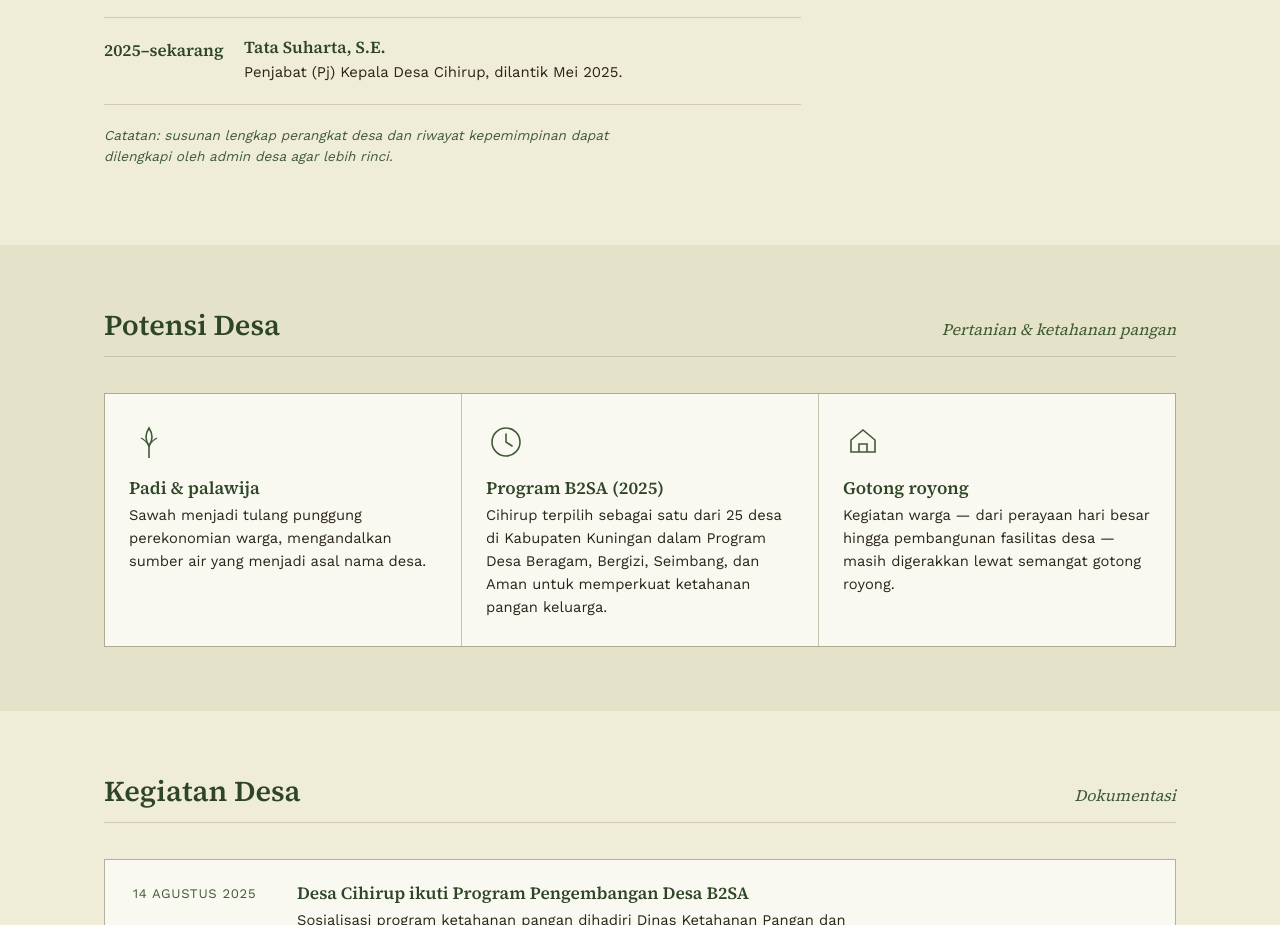
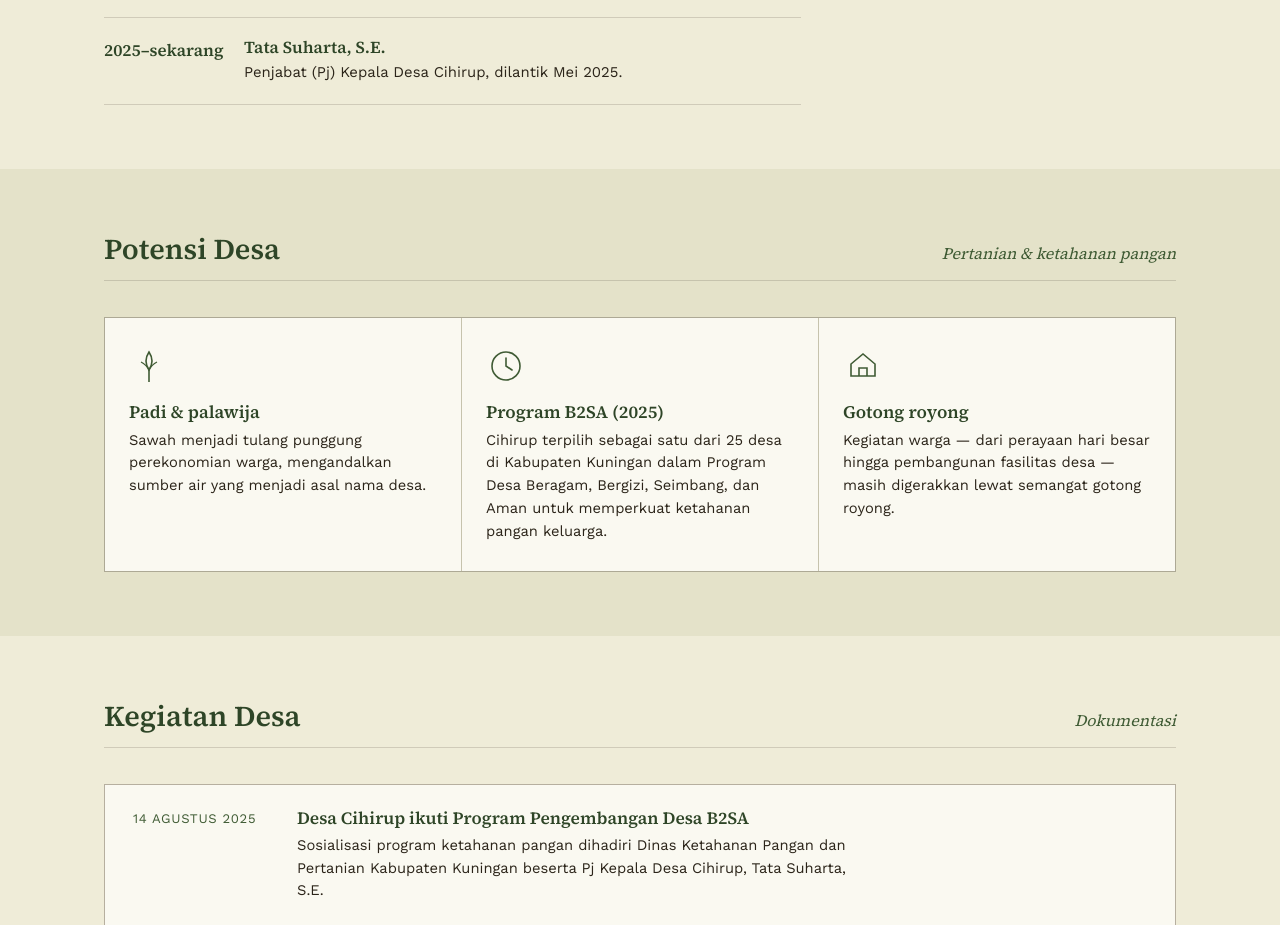
Before and after one commit to Nurd1ansah/desa-cihirup, a plain HTML site: page index.html in a window 1280 px wide. Shown: the part 1645-2570 px from the top of the page. Drawn offline with nearby package versions, Linux system fonts and the light colour scheme.

Commit message:
index.html

```diff
--- a/index.html
+++ b/index.html
@@ -145,7 +145,7 @@
           </div>
         </li>
       </ol>
-      <p class="berita-note">Catatan: susunan lengkap perangkat desa dan riwayat kepemimpinan dapat dilengkapi oleh admin desa agar lebih rinci.</p>
+      <!-- <p class="berita-note">Catatan: susunan lengkap perangkat desa dan riwayat kepemimpinan dapat dilengkapi oleh admin desa agar lebih rinci.</p> -->
     </div>
   </section>
 
```
